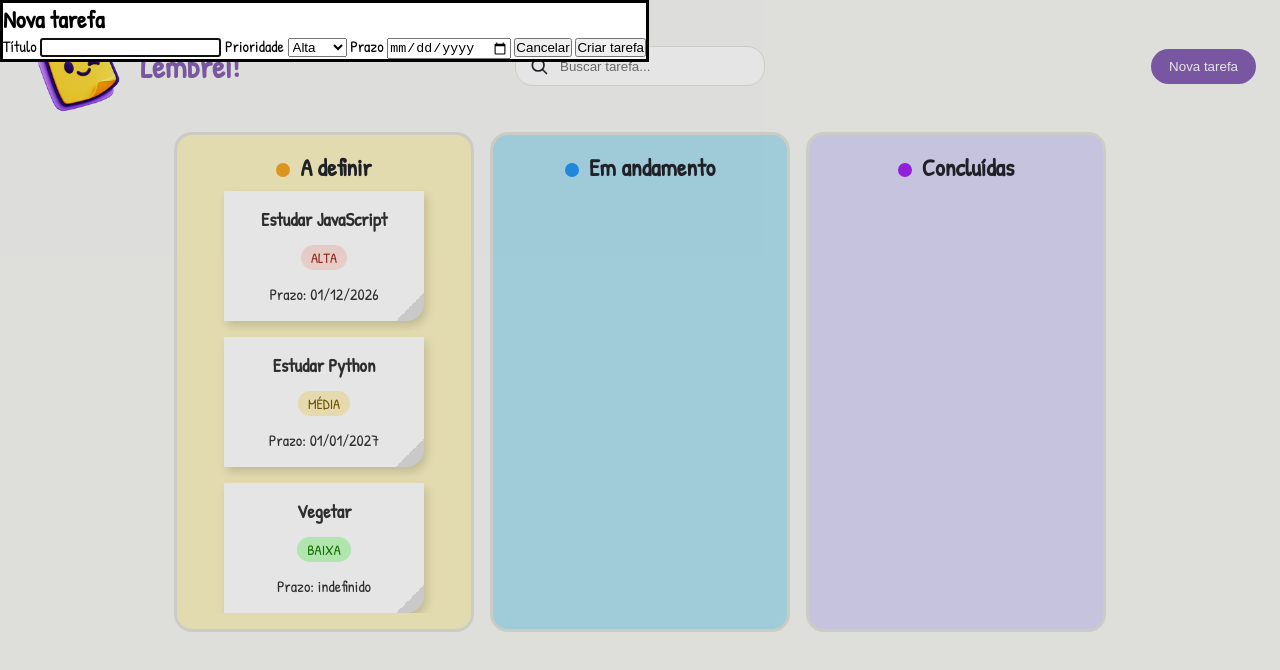
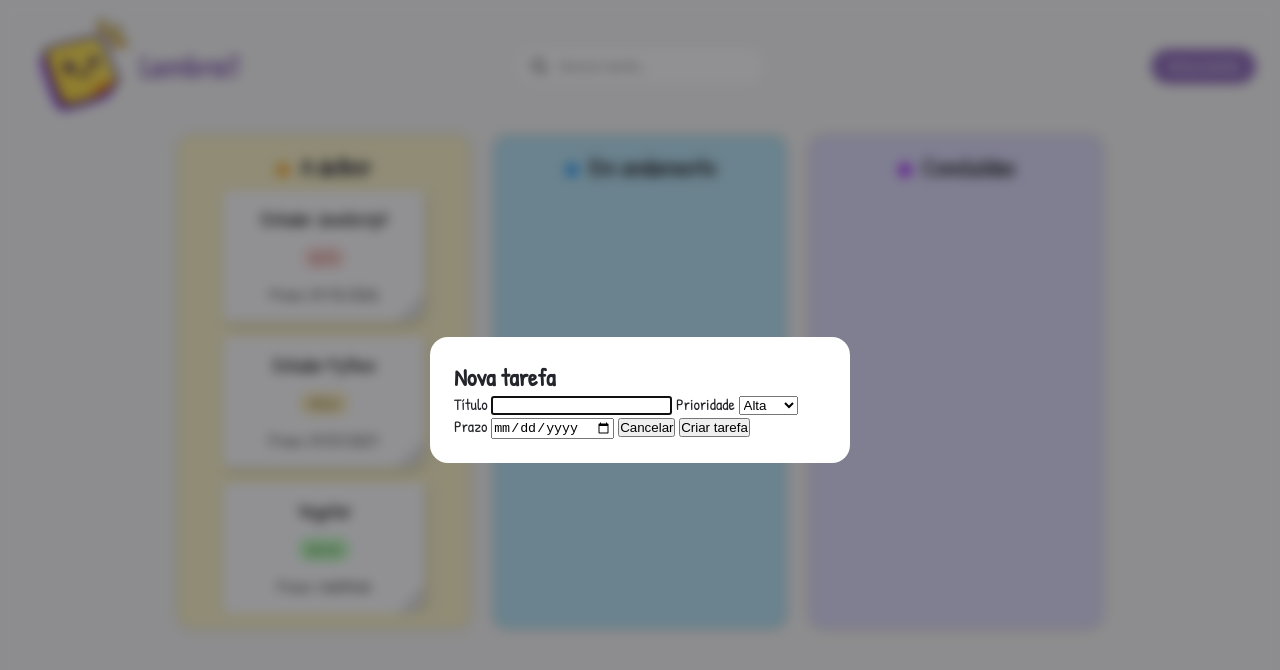
Before and after one commit to santisantos13/gerenciador-tarefas, a plain HTML site: page index.html in a window 1280 px wide. Both pictures are taken after a click on the button "Nova tarefa". Drawn offline with Linux system fonts and the light colour scheme.

Commit message:
style: adiciona desfoque no fundo do modal

```diff
--- a/css/components.css
+++ b/css/components.css
@@ -86,5 +86,20 @@
   top: 50%;
   transform: translateY(-50%);
   display: flex;
+}
 
+dialog {
+  margin: auto;
+  border: none;
+  border-radius: var(--raio-borda);
+  padding: 24px;
+  width: 420px;
+  background: var(--cor-superficie);
+  color: var(--cor-texto);
+  box-shadow: 0 20px 50px (rgba(0, 0, 0, 0.25));
 }
+
+dialog::backdrop {
+  background: rgba(36, 37, 43, 0.5);
+  backdrop-filter: blur(6px);
+}
```
